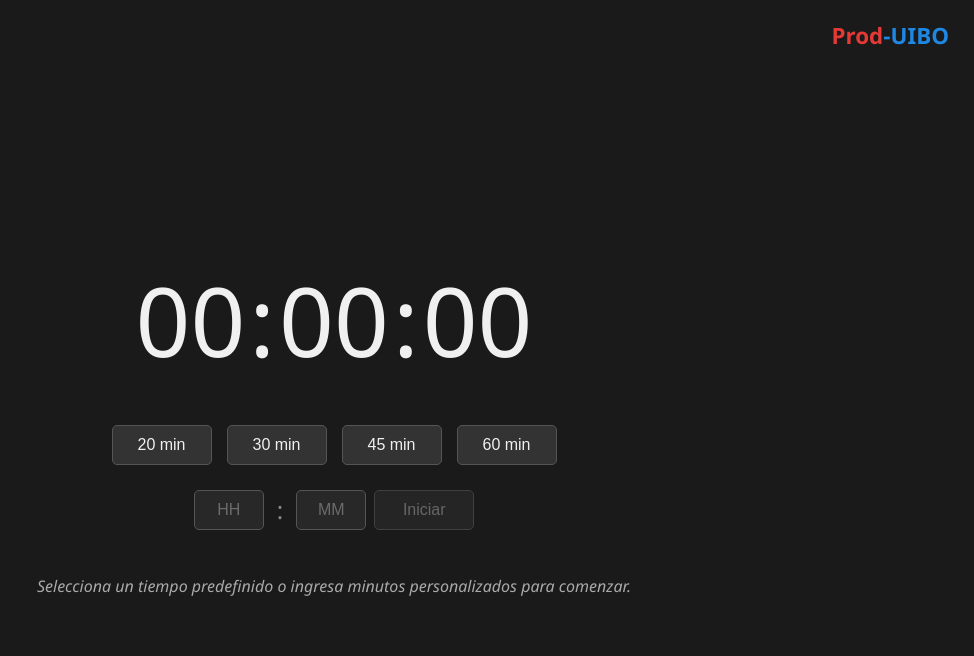
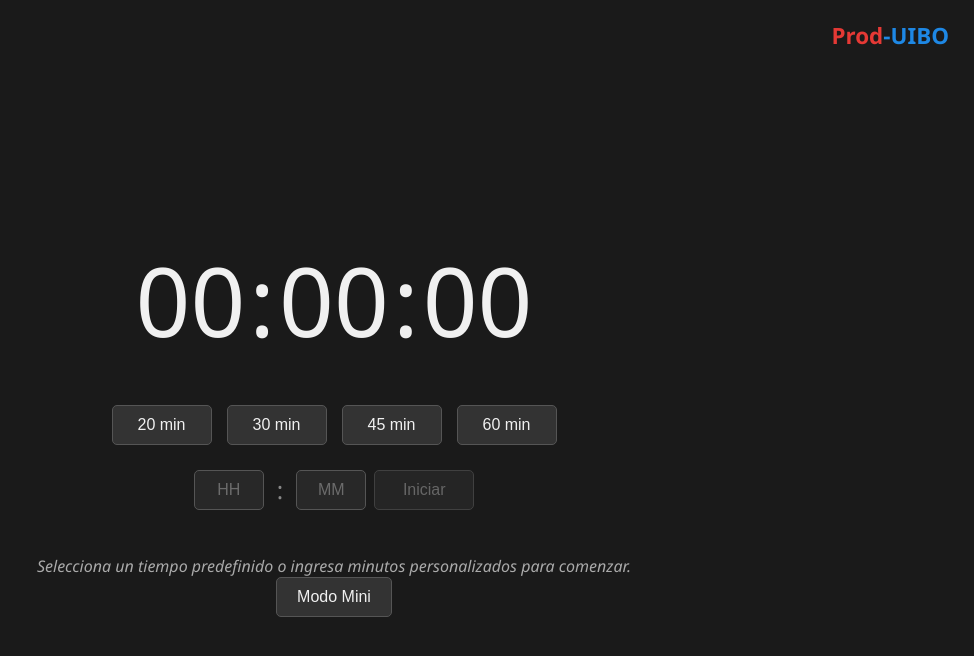
Before and after one commit to rodrigobeta/prod-iubo, a Next.js app: page / in a window 1280 px wide. Shown: the top 656 px of the page, without its empty margins (306-1280 px from the left). Built offline with nearby package versions, Linux system fonts and the light colour scheme.

Commit message:
se realiza modo mini para ocultar botones y dejar limpia la interfaz y lograr un mejor enfoque en el tiempo

```diff
--- a/src/app/page.module.css
+++ b/src/app/page.module.css
@@ -31,6 +31,24 @@
   transition: background-color 0.2s ease, transform 0.1s ease;
   min-width: 100px;
 }
+
+.mainContainer.miniModeActive .presetButtons,
+.mainContainer.miniModeActive .customInputContainer,
+.mainContainer.miniModeActive .projectBranding,
+.mainContainer.miniModeActive .instructionText {
+  display: none;
+}
+
+.mainContainer.miniModeActive .timerDisplay {
+  font-size: 3.5rem;
+  margin-bottom: 15px;
+}
+
+.mainContainer.miniModeActive {
+  padding-top: 20px;
+  justify-content: center;
+}
+
 .button:hover { background-color: #444; border-color: #777; }
 .button:active { background-color: #222; transform: translateY(1px); }
 .button:disabled { background-color: #252525; color: #666; cursor: not-allowed; border-color: #404040; }
--- a/src/app/page.tsx
+++ b/src/app/page.tsx
@@ -17,6 +17,7 @@ export default function HomePage() {
   const [initialTimeSet, setInitialTimeSet] = useState<number>(0);
   const [customHoursInput, setCustomHoursInput] = useState<string>('');
   const [customMinutesInput, setCustomMinutesInput] = useState<string>('');
+  const [isMiniMode, setIsMiniMode] = useState<boolean>(false);
 
   const intervalRef = useRef<NodeJS.Timeout | null>(null);
 
@@ -104,9 +105,11 @@ export default function HomePage() {
   };
 
   return (
-    <main className={styles.mainContainer}>
-      <ProjectBranding />
-      <TimerDisplay timeParts={timeParts} />
+    <main className={`${styles.mainContainer} ${isMiniMode ? styles.miniModeActive : ''}`}>
+  {!isMiniMode && <ProjectBranding />}
+  <TimerDisplay timeParts={timeParts} />
+  {!isMiniMode && (
+    <>
       <PresetButtons
         onSetTime={startTimer}
         disabled={isActive && totalSeconds > 0}
@@ -120,7 +123,9 @@ export default function HomePage() {
         inputsDisabled={isActive && totalSeconds > 0}
         disabled={ (isActive && totalSeconds > 0) || (!customHoursInput && !customMinutesInput)}
       />
-      <TimerControls
+    </>
+  )}
+  <TimerControls
         isActive={isActive}
         initialTimeSet={initialTimeSet}
         totalSeconds={totalSeconds}
@@ -128,11 +133,17 @@ export default function HomePage() {
         onReset={resetTimer}
         onStop={stopTimer}
       />
-      {totalSeconds === 0 && !isActive && initialTimeSet === 0 && (
+          {totalSeconds === 0 && !isActive && initialTimeSet === 0 && (
         <p className={styles.instructionText}>
           Selecciona un tiempo predefinido o ingresa minutos personalizados para comenzar.
         </p>
       )}
-    </main>
+<button
+  onClick={() => setIsMiniMode(!isMiniMode)}
+  className={styles.button}
+>
+  {isMiniMode ? 'Vista Completa' : 'Modo Mini'}
+</button>
+</main>
   );
 }
```
